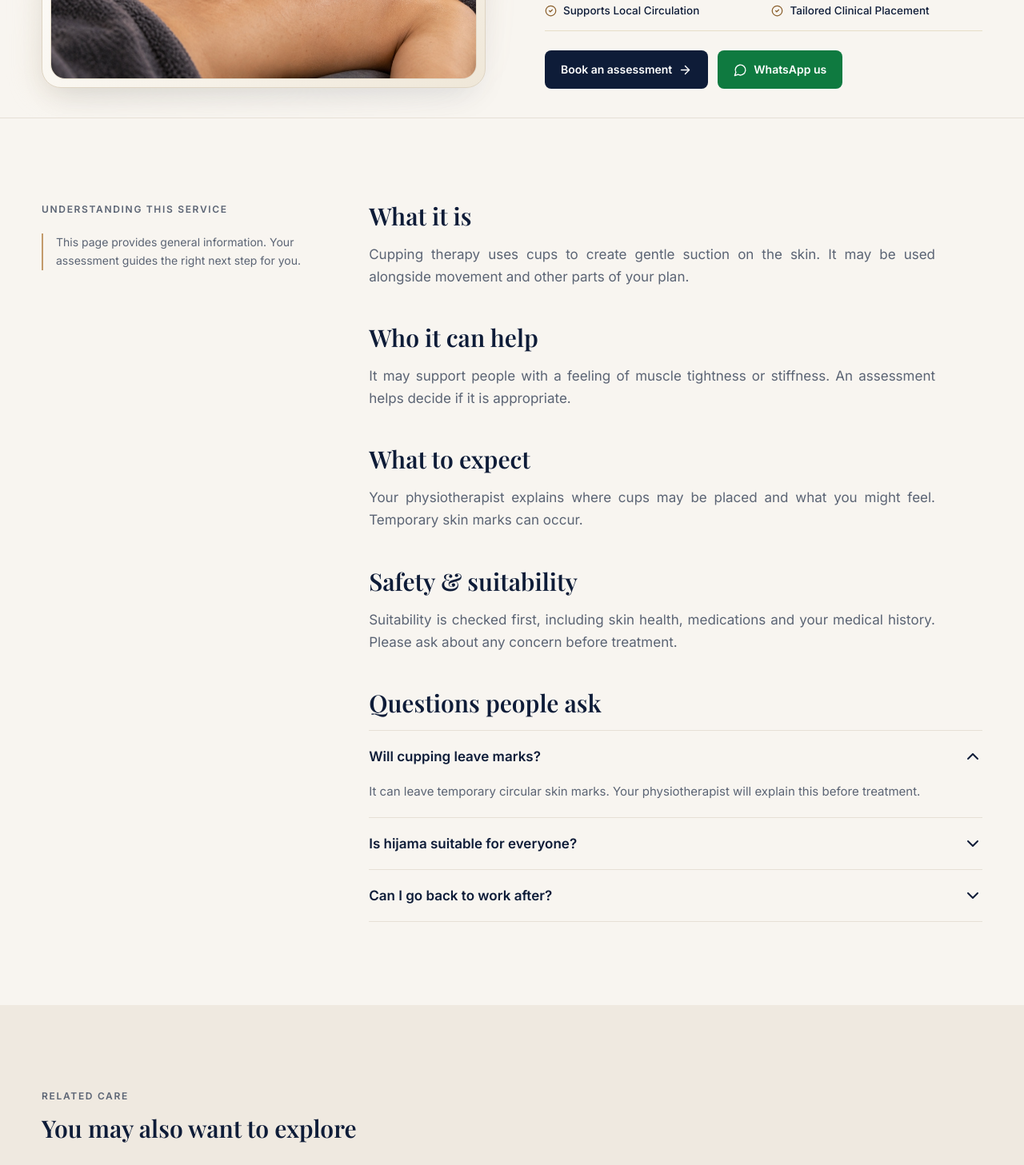
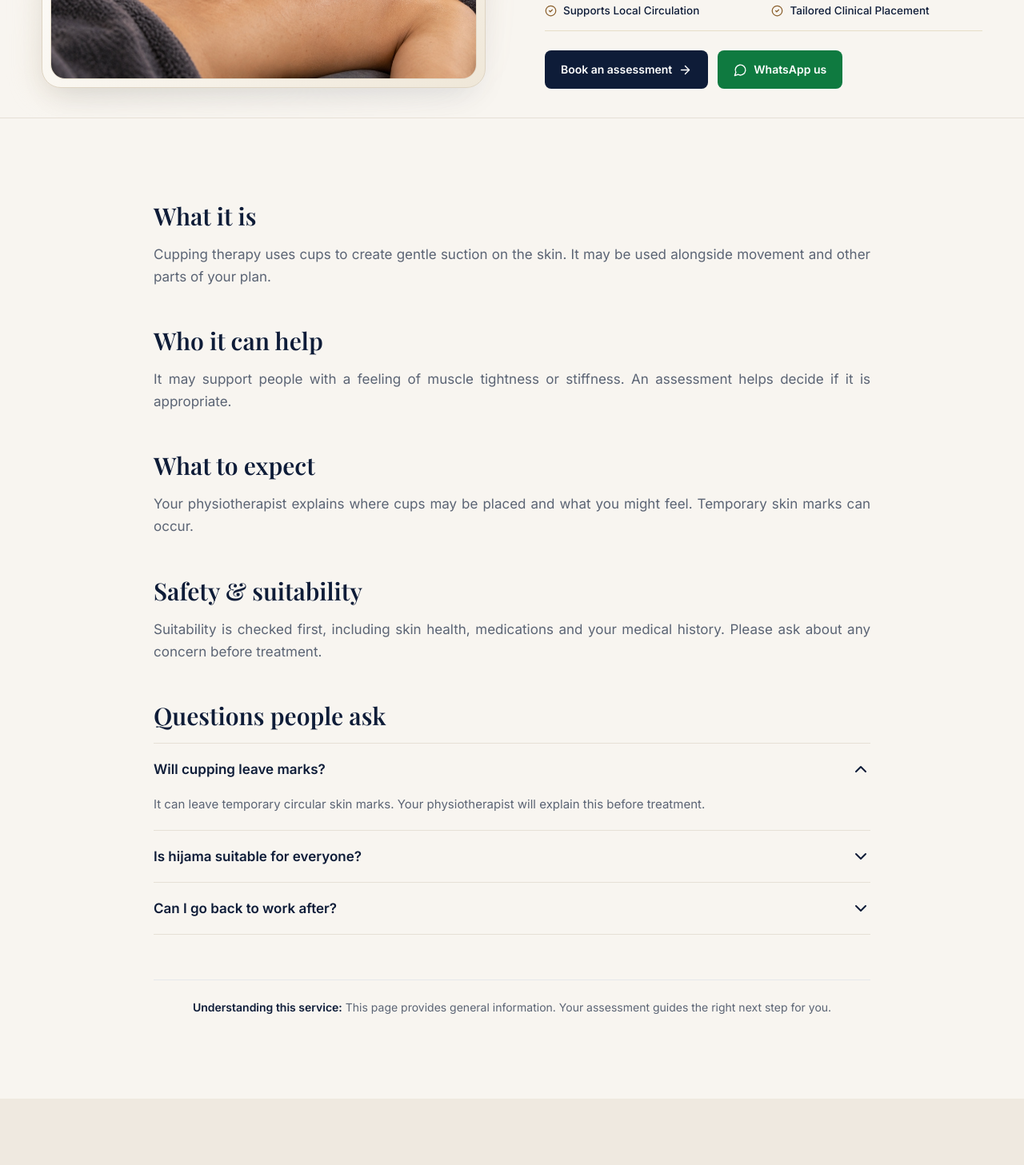
Before and after one commit to 0Akshat005/Rachana-s-clinic, a React (Vite) app: page /services/cupping-hijama in a window 1280 px wide. Shown: the part 459-1916 px from the top of the page at 80% size. Built offline with nearby package versions, Linux system fonts and the light colour scheme; a web font is replaced by a local one.

Commit message:
refactor(services): remove sticky sidebar, open up article width, and place disclaimer in one line at the end

```diff
--- a/src/pages/ServiceDetail.tsx
+++ b/src/pages/ServiceDetail.tsx
@@ -168,10 +168,10 @@ function OsteopathyMrtArticleContent({ service }: { service: (typeof services)[n
       <section id="what-it-is">
         <h2 className="display text-3xl">What it is</h2>
         <div className="mt-4 space-y-4">
-          <p className="prose-copy text-justify">
+          <p className="prose-copy max-w-none text-justify">
             Osteopathy is an attentive manual therapy approach centered on the direct relationship between your body&apos;s physical structure and the way you move. By evaluating the musculoskeletal framework—including joints, deep muscular layers, and connective fascia—it works to relieve localized restriction, address areas of stiffness, and encourage functional balance throughout everyday activities.
           </p>
-          <p className="prose-copy text-justify">
+          <p className="prose-copy max-w-none text-justify">
             Matrix Rhythm Therapy (MRT) complements this hands-on treatment by introducing gentle, rhythmic micro-oscillations directly into the targeted soft tissue. These measured frequencies help ease tight muscle fibers, soothe tissue tension, and assist your body in restoring comfortable, unrestricted movement.
           </p>
         </div>
@@ -206,7 +206,7 @@ function OsteopathyMrtArticleContent({ service }: { service: (typeof services)[n
             <h4 className="font-display text-2xl font-semibold text-navy-900">
               Cranial & Suboccipital Manual Release
             </h4>
-            <p className="prose-copy text-justify text-[15px] sm:text-[16px]">
+            <p className="prose-copy max-w-none text-justify text-[15px] sm:text-[16px]">
               A gentle, non-invasive manual technique applying subtle, sustained holds to the cranium, base of the skull (subocciput), and cervical spine. Without forceful manipulation, this light-touch approach eases deep tension in the neck muscles and cranial fascia, relieving tension headaches and neck stiffness while calming the nervous system to restore natural movement balance.
             </p>
           </div>
@@ -221,7 +221,7 @@ function OsteopathyMrtArticleContent({ service }: { service: (typeof services)[n
             <h4 className="font-display text-2xl font-semibold text-navy-900">
               Targeted Tissue Oscillations
             </h4>
-            <p className="prose-copy text-justify text-[15px] sm:text-[16px]">
+            <p className="prose-copy max-w-none text-justify text-[15px] sm:text-[16px]">
               Matrix Rhythm Therapy introduces gentle, mechanical micro-oscillations synchronized with the body’s physiological frequencies. Applied along taut muscle bands and connective tissue, these rhythmic pulses help alleviate deep tension and encourage soft-tissue flexibility.
             </p>
           </div>
@@ -237,10 +237,10 @@ function OsteopathyMrtArticleContent({ service }: { service: (typeof services)[n
       <section id="who-it-can-help">
         <h2 className="display text-3xl">Who it can help</h2>
         <div className="mt-4 space-y-3">
-          <p className="prose-copy text-justify">
+          <p className="prose-copy max-w-none text-justify">
             This integrated manual approach may benefit individuals experiencing ongoing muscle tightness, postural neck and back stiffness, tension headaches, soft-tissue tension, or restricted movement during daily activities.
           </p>
-          <p className="prose-copy text-justify">
+          <p className="prose-copy max-w-none text-justify">
             Whether discomfort stems from desk posture, athletic training, or repetitive strain, suitability is always established through an individual clinical assessment to ensure it matches your specific recovery goals.
           </p>
         </div>
@@ -250,10 +250,10 @@ function OsteopathyMrtArticleContent({ service }: { service: (typeof services)[n
       <section id="what-to-expect">
         <h2 className="display text-3xl">What to expect</h2>
         <div className="mt-4 space-y-3">
-          <p className="prose-copy text-justify">
+          <p className="prose-copy max-w-none text-justify">
             Your consultation begins with a focused clinical evaluation where your physiotherapist assesses functional movement patterns and clearly explains the planned techniques before treatment commences.
           </p>
-          <p className="prose-copy text-justify">
+          <p className="prose-copy max-w-none text-justify">
             During the session, gentle osteopathic mobilizations and rhythmic oscillations are continually adjusted based on your comfort, ongoing feedback, and physical response to provide a calm, supportive experience.
           </p>
         </div>
@@ -263,10 +263,10 @@ function OsteopathyMrtArticleContent({ service }: { service: (typeof services)[n
       <section id="safety-suitability">
         <h2 className="display text-3xl">Safety & suitability</h2>
         <div className="mt-4 space-y-3">
-          <p className="prose-copy text-justify">
+          <p className="prose-copy max-w-none text-justify">
             Treatment is thoughtfully tailored to your individual health background, physical needs, and clinical assessment findings. Hands-on mobilizations and rhythmic therapy are applied only after evaluating your medical history.
           </p>
-          <p className="prose-copy text-justify">
+          <p className="prose-copy max-w-none text-justify">
             Your physiotherapist will determine whether Osteopathy, Matrix Rhythm Therapy, guided exercise, or an alternative physiotherapy approach is most appropriate and safe for your specific condition.
           </p>
         </div>
@@ -421,45 +421,39 @@ export default function ServiceDetail() {
       </section>
 
       <article className="section">
-        <div className="container-site grid gap-10 lg:grid-cols-[.65fr_1.35fr]">
-          <aside className="lg:sticky lg:top-28 lg:self-start">
-            <p className="eyebrow">UNDERSTANDING THIS SERVICE</p>
-            <div className="mt-5 border-l-2 border-gold-500 pl-4 text-left text-sm leading-relaxed text-muted">
-              This page provides general information. Your assessment guides the right next step for you.
-            </div>
-          </aside>
+        <div className="container-site max-w-[960px]">
           {service.slug === "osteopathy-mrt" ? (
             <OsteopathyMrtArticleContent service={service} />
           ) : (
-            <div className="space-y-11">
+            <div className="space-y-11 sm:space-y-12">
               <section>
                 <h2 className="display text-3xl">What it is</h2>
-                <p className="prose-copy mt-4 text-justify">{service.what}</p>
+                <p className="prose-copy max-w-none mt-4 text-justify">{service.what}</p>
               </section>
               <section>
                 <h2 className="display text-3xl">Who it can help</h2>
-                <p className="prose-copy mt-4 text-justify">{service.who}</p>
+                <p className="prose-copy max-w-none mt-4 text-justify">{service.who}</p>
               </section>
               <section>
                 <h2 className="display text-3xl">What to expect</h2>
-                <p className="prose-copy mt-4 text-justify">{service.expect}</p>
+                <p className="prose-copy max-w-none mt-4 text-justify">{service.expect}</p>
               </section>
               <section>
                 <h2 className="display text-3xl">Safety & suitability</h2>
-                <p className="prose-copy mt-4 text-justify">{service.safety}</p>
+                <p className="prose-copy max-w-none mt-4 text-justify">{service.safety}</p>
               </section>
               {service.slug === "spine-care" && (
                 <section
-                  className="rounded-2xl border-2 border-gold-500 bg-sand p-6"
+                  className="rounded-2xl border-2 border-gold-500 bg-sand p-6 sm:p-7"
                   aria-label="Urgent medical-care warning"
                 >
-                  <div className="flex gap-3">
+                  <div className="flex gap-3.5">
                     <AlertTriangle className="mt-1 shrink-0 text-gold-700" />
                     <div>
                       <h2 className="font-display text-2xl font-semibold text-navy-900">
                         Seek urgent medical care if…
                       </h2>
-                      <ul className="mt-3 list-disc space-y-1 pl-5 text-[15px] text-muted">
+                      <ul className="mt-3 list-disc space-y-1.5 pl-5 text-[15px] text-muted">
                         <li>you lose bladder or bowel control</li>
                         <li>you have numbness around the groin or inner thighs</li>
                         <li>you notice sudden leg weakness</li>
@@ -480,6 +474,13 @@ export default function ServiceDetail() {
               </section>
             </div>
           )}
+
+          {/* One-line disclaimer at the end of the article */}
+          <div className="mt-12 sm:mt-14 border-t border-line/80 pt-6 text-center text-sm text-muted">
+            <p className="text-muted">
+              <span className="font-semibold text-navy-900">Understanding this service:</span> This page provides general information. Your assessment guides the right next step for you.
+            </p>
+          </div>
         </div>
       </article>
 
```
